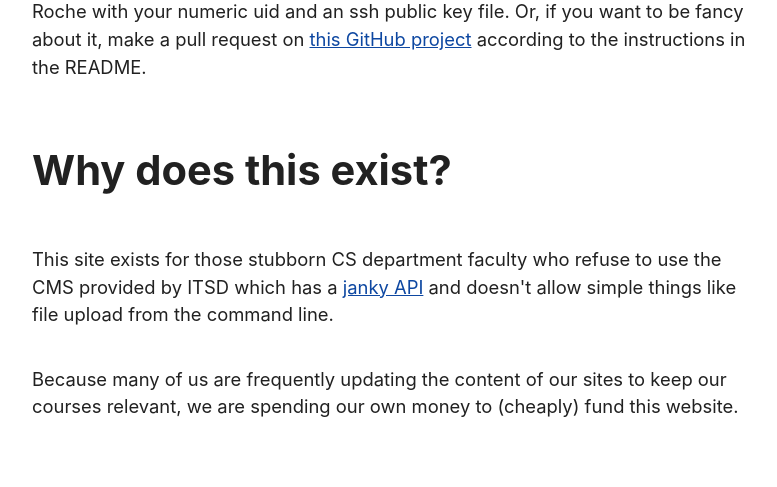
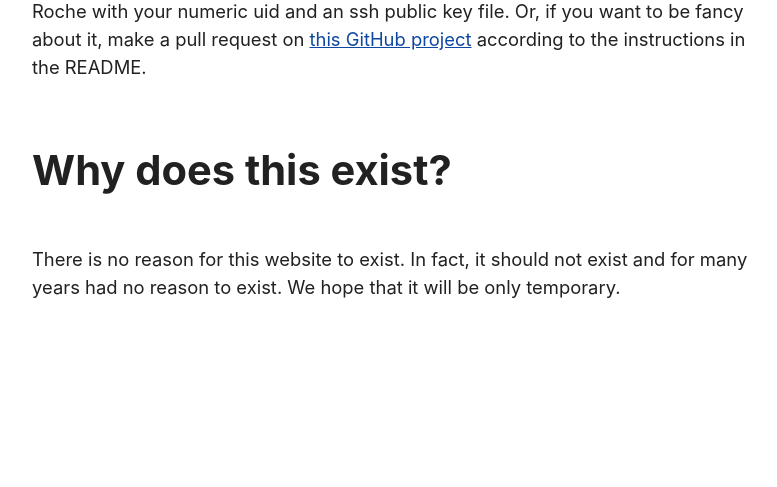
Before and after one commit to dsroche/navycs-setup, a PHP site: page / in a window 1280 px wide. Shown: the part 706-1193 px from the top of the page, without its empty margins (248-1025 px from the left). After the commit the page ends 1004 px from the top, so only its background shows below. Run offline with PHP 8.4, Linux system fonts and the light colour scheme.

Commit message:
don't poke the bear

```diff
--- a/home/index.php
+++ b/home/index.php
@@ -52,16 +52,7 @@ on <a href="https://github.com/dsroche/navycs-setup">this GitHub project</a>
 according to the instructions in the README.
 </p>
 <h2>Why does this exist?</h2>
-<p>This site exists for those stubborn CS department faculty who
-refuse to use the CMS provided by ITSD which
-has a <a href="https://www.hannonhill.com/cascadecms/latest/developing-in-cascade/rest-api/index.html">janky API</a>
-and doesn't allow simple things like file upload from the command line.
-</p>
-<p>Because many of us are frequently updating the content of our
-sites to keep our courses relevant, we are spending our own money
-to (cheaply) fund this website.
-</p>
-<?php
-
-?>
+<p>There is no reason for this website to exist.
+In fact, it should not exist and for many years had no reason to exist.
+We hope that it will be only temporary.</p>
 </body></html>
```
